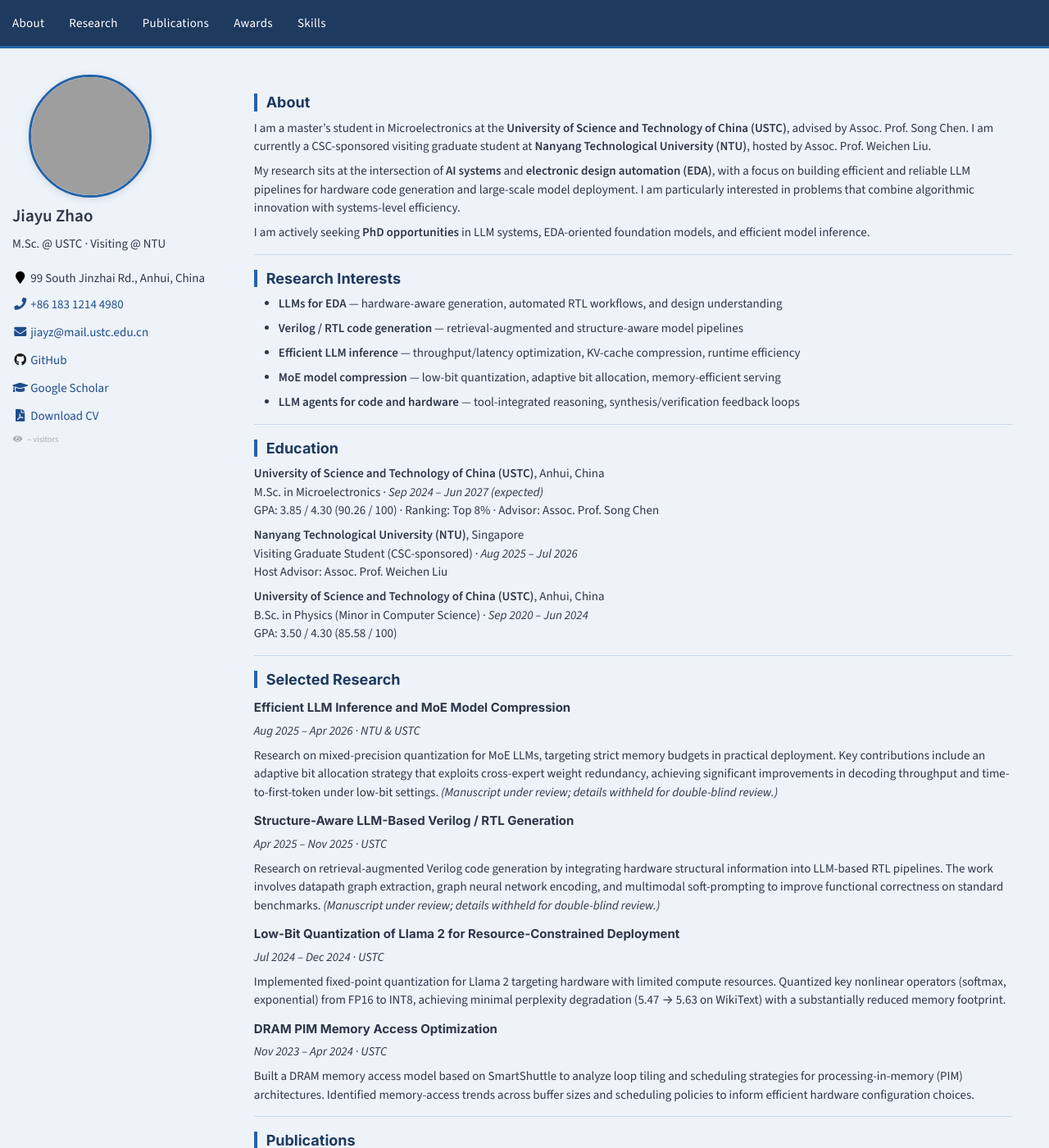
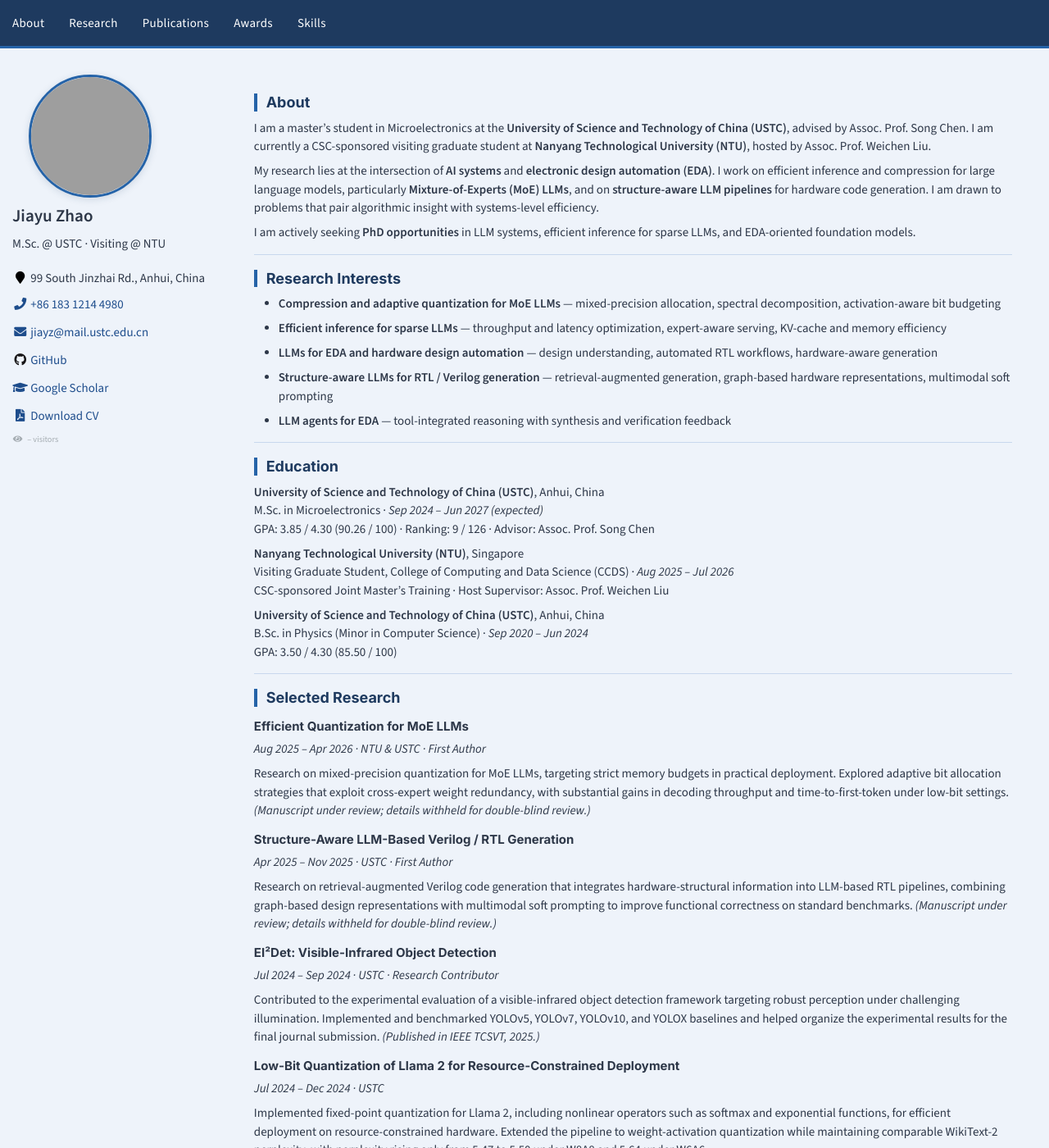
Before and after one commit to zjiayu064/zjiayu064.github.io, a Jekyll site: the page built from _pages/about.md, in a window 1280 px wide and 1400 px high. Shown: the whole window at 82% size. Built offline with Jekyll 4.4.1, drawn with Linux system fonts in a browser that asks for light colours; comment, search, counter and statistics services are not loaded; some of the changed text lies outside the part shown; grey boxes are pictures that could not be loaded.

Commit message:
update homepage

```diff
--- a/_pages/about.md
+++ b/_pages/about.md
@@ -14,9 +14,9 @@
 
 I am a master's student in Microelectronics at the **University of Science and Technology of China (USTC)**, advised by Assoc. Prof. Song Chen. I am currently a CSC-sponsored visiting graduate student at **Nanyang Technological University (NTU)**, hosted by Assoc. Prof. Weichen Liu.
 
-My research sits at the intersection of **AI systems** and **electronic design automation (EDA)**, with a focus on building efficient and reliable LLM pipelines for hardware code generation and large-scale model deployment. I am particularly interested in problems that combine algorithmic innovation with systems-level efficiency.
+My research lies at the intersection of **AI systems** and **electronic design automation (EDA)**. I work on efficient inference and compression for large language models, particularly **Mixture-of-Experts (MoE) LLMs**, and on **structure-aware LLM pipelines** for hardware code generation. I am drawn to problems that pair algorithmic insight with systems-level efficiency.
 
-I am actively seeking **PhD opportunities** in LLM systems, EDA-oriented foundation models, and efficient model inference.
+I am actively seeking **PhD opportunities** in LLM systems, efficient inference for sparse LLMs, and EDA-oriented foundation models.
 
 ---
 
@@ -24,11 +24,11 @@
 
 ## Research Interests
 
-- **LLMs for EDA** — hardware-aware generation, automated RTL workflows, and design understanding
-- **Verilog / RTL code generation** — retrieval-augmented and structure-aware model pipelines
-- **Efficient LLM inference** — throughput/latency optimization, KV-cache compression, runtime efficiency
-- **MoE model compression** — low-bit quantization, adaptive bit allocation, memory-efficient serving
-- **LLM agents for code and hardware** — tool-integrated reasoning, synthesis/verification feedback loops
+- **Compression and adaptive quantization for MoE LLMs** — mixed-precision allocation, spectral decomposition, activation-aware bit budgeting
+- **Efficient inference for sparse LLMs** — throughput and latency optimization, expert-aware serving, KV-cache and memory efficiency
+- **LLMs for EDA and hardware design automation** — design understanding, automated RTL workflows, hardware-aware generation
+- **Structure-aware LLMs for RTL / Verilog generation** — retrieval-augmented generation, graph-based hardware representations, multimodal soft prompting
+- **LLM agents for EDA** — tool-integrated reasoning with synthesis and verification feedback
 
 ---
 
@@ -36,39 +36,39 @@
 
 **University of Science and Technology of China (USTC)**, Anhui, China
 M.Sc. in Microelectronics · *Sep 2024 – Jun 2027 (expected)*
-GPA: 3.85 / 4.30 (90.26 / 100) · Ranking: Top 8% · Advisor: Assoc. Prof. Song Chen
+GPA: 3.85 / 4.30 (90.26 / 100) · Ranking: 9 / 126 · Advisor: Assoc. Prof. Song Chen
 
 **Nanyang Technological University (NTU)**, Singapore
-Visiting Graduate Student (CSC-sponsored) · *Aug 2025 – Jul 2026*
-Host Advisor: Assoc. Prof. Weichen Liu
+Visiting Graduate Student, College of Computing and Data Science (CCDS) · *Aug 2025 – Jul 2026*
+CSC-sponsored Joint Master's Training · Host Supervisor: Assoc. Prof. Weichen Liu
 
 **University of Science and Technology of China (USTC)**, Anhui, China
 B.Sc. in Physics (Minor in Computer Science) · *Sep 2020 – Jun 2024*
-GPA: 3.50 / 4.30 (85.58 / 100)
+GPA: 3.50 / 4.30 (85.50 / 100)
 
 ---
 
 ## Selected Research
 
-### Efficient LLM Inference and MoE Model Compression
-*Aug 2025 – Apr 2026 · NTU & USTC*
+### Efficient Quantization for MoE LLMs
+*Aug 2025 – Apr 2026 · NTU & USTC · First Author*
 
-Research on mixed-precision quantization for MoE LLMs, targeting strict memory budgets in practical deployment. Key contributions include an adaptive bit allocation strategy that exploits cross-expert weight redundancy, achieving significant improvements in decoding throughput and time-to-first-token under low-bit settings. *(Manuscript under review; details withheld for double-blind review.)*
+Research on mixed-precision quantization for MoE LLMs, targeting strict memory budgets in practical deployment. Explored adaptive bit allocation strategies that exploit cross-expert weight redundancy, with substantial gains in decoding throughput and time-to-first-token under low-bit settings. *(Manuscript under review; details withheld for double-blind review.)*
 
 ### Structure-Aware LLM-Based Verilog / RTL Generation
-*Apr 2025 – Nov 2025 · USTC*
+*Apr 2025 – Nov 2025 · USTC · First Author*
 
-Research on retrieval-augmented Verilog code generation by integrating hardware structural information into LLM-based RTL pipelines. The work involves datapath graph extraction, graph neural network encoding, and multimodal soft-prompting to improve functional correctness on standard benchmarks. *(Manuscript under review; details withheld for double-blind review.)*
+Research on retrieval-augmented Verilog code generation that integrates hardware-structural information into LLM-based RTL pipelines, combining graph-based design representations with multimodal soft prompting to improve functional correctness on standard benchmarks. *(Manuscript under review; details withheld for double-blind review.)*
+
+### EI²Det: Visible-Infrared Object Detection
+*Jul 2024 – Sep 2024 · USTC · Research Contributor*
+
+Contributed to the experimental evaluation of a visible-infrared object detection framework targeting robust perception under challenging illumination. Implemented and benchmarked YOLOv5, YOLOv7, YOLOv10, and YOLOX baselines and helped organize the experimental results for the final journal submission. *(Published in IEEE TCSVT, 2025.)*
 
 ### Low-Bit Quantization of Llama 2 for Resource-Constrained Deployment
 *Jul 2024 – Dec 2024 · USTC*
 
-Implemented fixed-point quantization for Llama 2 targeting hardware with limited compute resources. Quantized key nonlinear operators (softmax, exponential) from FP16 to INT8, achieving minimal perplexity degradation (5.47 → 5.63 on WikiText) with a substantially reduced memory footprint.
-
-### DRAM PIM Memory Access Optimization
-*Nov 2023 – Apr 2024 · USTC*
-
-Built a DRAM memory access model based on SmartShuttle to analyze loop tiling and scheduling strategies for processing-in-memory (PIM) architectures. Identified memory-access trends across buffer sizes and scheduling policies to inform efficient hardware configuration choices.
+Implemented fixed-point quantization for Llama 2, including nonlinear operators such as softmax and exponential functions, for efficient deployment on resource-constrained hardware. Extended the pipeline to weight-activation quantization while maintaining comparable WikiText-2 perplexity, with perplexity rising only from 5.47 to 5.50 under W8A8 and 5.64 under W6A6.
 
 ---
 
@@ -93,6 +93,7 @@
 
 | Award | Year |
 |---|---|
+| State Scholarship Fund Scholarship, China Scholarship Council (CSC) | 2025–2026 |
 | Second-Class Academic Scholarship for Master's Students, USTC | 2025 |
 | First-Class Academic Scholarship for Master's Students, USTC | 2024 |
 | Scholarship for Outstanding Students of USTC (Bronze Award) | 2020–2024 |
@@ -104,10 +105,10 @@
 
 ## Skills
 
-- **Programming:** Python, C/C++, CUDA, Verilog/SystemVerilog, MATLAB, Bash
-- **ML / LLM Systems:** PyTorch, Hugging Face Transformers, vLLM, LLM quantization, MoE inference, efficient LLM deployment
-- **EDA & IC Design:** Yosys, Verilog HDL, logic synthesis, digital IC design flow, Synopsys / Cadence tools
-- **Systems & Profiling:** Linux, Slurm, Git, LaTeX, Nsight Systems, Nsight Compute
+- **Programming & Systems:** Python, C/C++, CUDA, Linux, Slurm, Git, LaTeX
+- **LLMs & Model Compression:** PyTorch, Hugging Face Transformers, vLLM, MoE inference, LLM quantization, Gurobi / ILP
+- **EDA & Hardware Design:** Verilog / SystemVerilog, Yosys, RTL design, logic synthesis, digital IC design flow
+- **Performance Profiling:** Nsight Systems, Nsight Compute
 - **Evaluation:** LLM benchmarking, inference efficiency analysis, RTL functional verification
 
 ---
@@ -119,5 +120,5 @@
 - **Email:** [jiayz@mail.ustc.edu.cn](mailto:jiayz@mail.ustc.edu.cn)
 - **Phone:** +86 183 1214 4980
 - **Address:** 99 South Jinzhai Rd., Hefei, Anhui, China
-- **GitHub:** [github.com/zjiayu064](https://github.com/zjiayu064)  <!-- [PLACEHOLDER] Update if username differs -->
+- **GitHub:** [github.com/zjiayu064](https://github.com/zjiayu064)
 - **Google Scholar:** [Jiayu Zhao](https://scholar.google.com/citations?user=ttJ0zcEAAAAJ)
```
